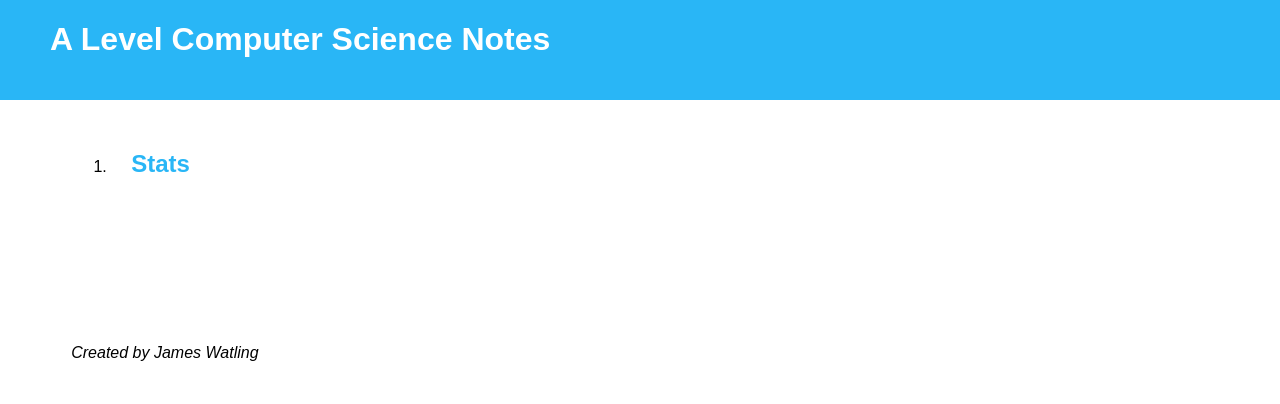
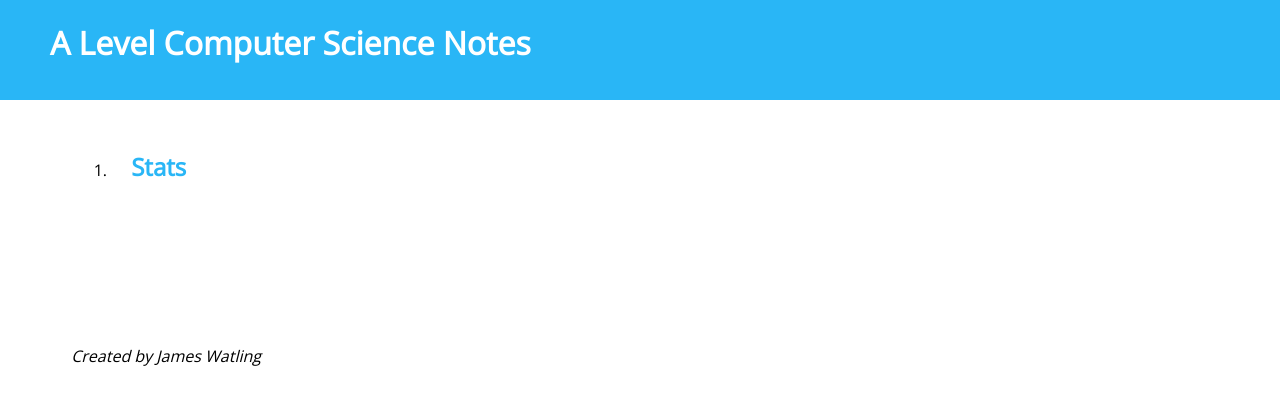
Before and after one commit to james28689/A-Level-Maths-Notes, a plain HTML site: page index.html in a window 1280 px wide. Drawn offline with nearby package versions, Linux system fonts and the light colour scheme.

Commit message:
old font

```diff
--- a/style.css
+++ b/style.css
@@ -1,5 +1,5 @@
 body {
-  font-family: sans-serif;
+  font-family: "Open Sans", sans-serif;
 }
 
 #header {
```
